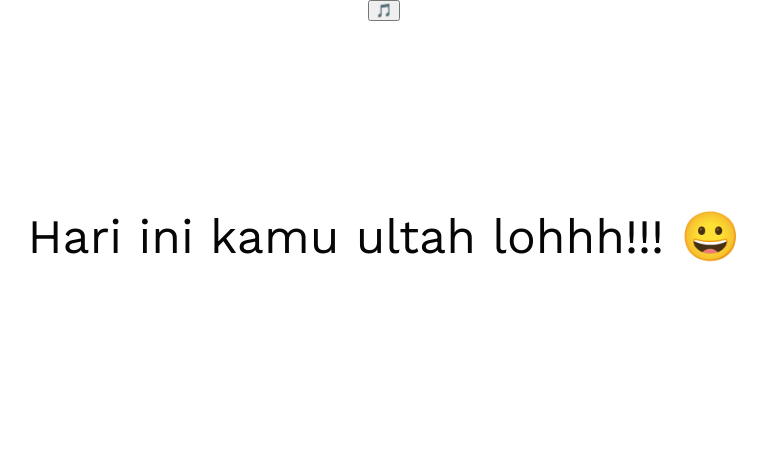
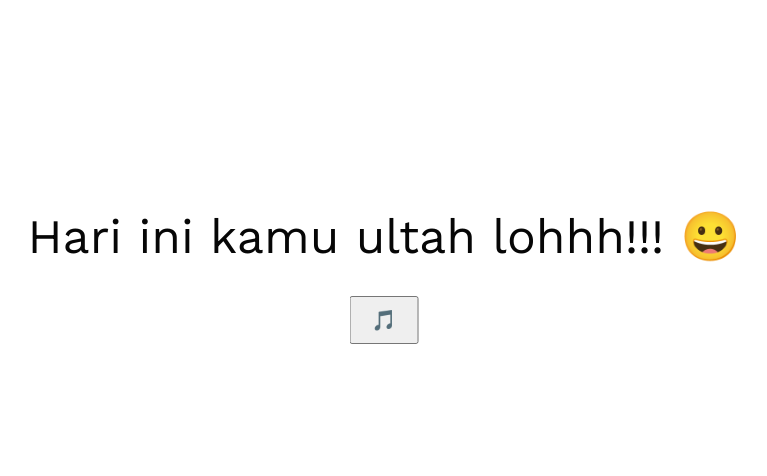
Before and after one commit to uwaaaaaaaaaa/birthday, a website: page index.html in a window 1280 px wide. Shown: the whole page, without its empty margins (256-1023 px from the left). Drawn offline with nearby package versions, Linux system fonts and the light colour scheme.

Commit message:
Update style.css

```diff
--- a/style/style.css
+++ b/style/style.css
@@ -233,7 +233,12 @@ body {
 }
 
 #playBtn {
-  position: relative;
+  position: fixed;
+  top: 40%;
+  left: 50%;
+  transform: translate(-50%, -50%);
+  font-size: 20px;
+  padding: 10px 20px;
   z-index: 9999;
 }
 
```
